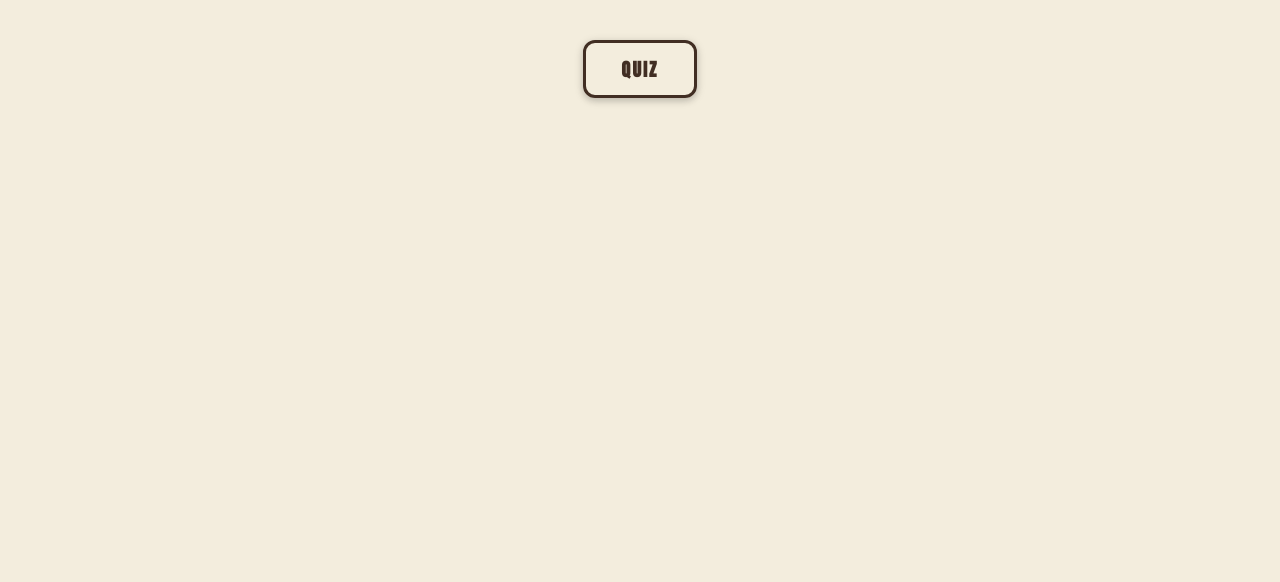
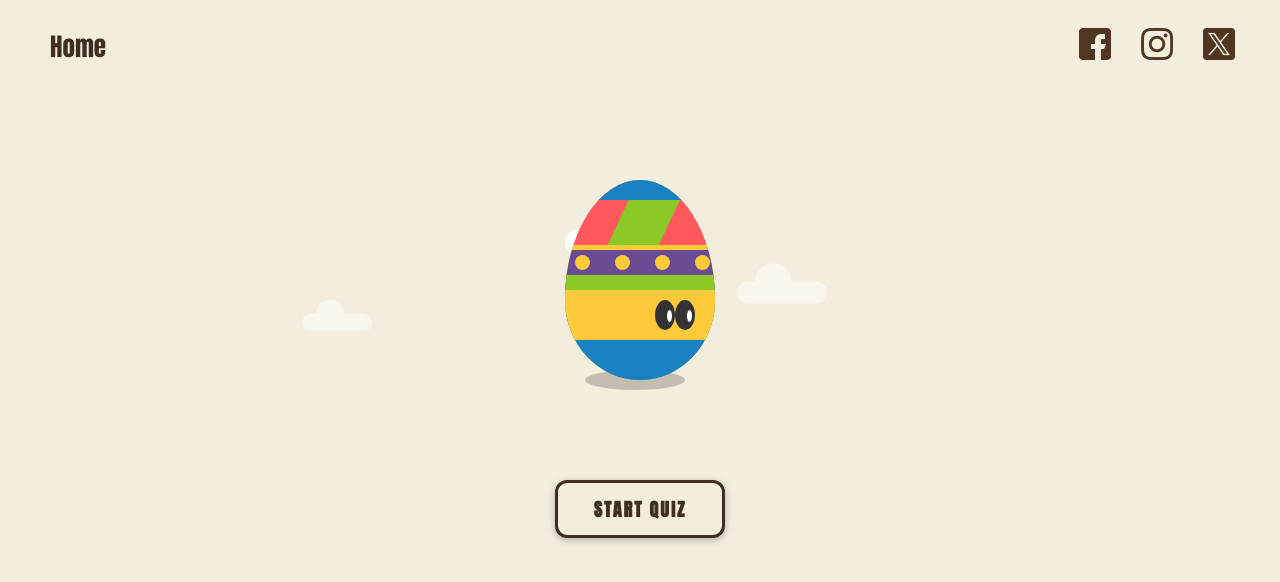
Before and after one commit to rrai23/BetLoog_G1, a plain HTML site: page quiz.html in a window 1280 px wide. Drawn offline with Linux system fonts and the light colour scheme.

Commit message:
Added an egg

```diff
--- a/quiz.html
+++ b/quiz.html
@@ -5,13 +5,41 @@
     <title>?PlaceHolder?</title>
     <meta charset="utf-8">
     <meta name="viewport" content="width=device-width, initial-scale=1.0">
-    <link rel="stylesheet" href="style.css">
+    <link rel="stylesheet" href="styles.css">
 </head>
 
 <body>
+    <header>
+        <nav class = "navbar">
+            <div class="left-nav-buttons">
+                <div class="head">
+                    <a href = "index.html">Home</a>
+                </div>
+            </div>
+
+            <div class="right-nav-buttons">
+                <a href="https://www.facebook.com" target="_blank"><img src="images/nav-bar-images/facebook-icon.png" alt="facebook-icon"></a>
+                <a href="https://www.instagram.com" target="_blank"><img src="images/nav-bar-images/instagram-icon.png" alt="instagram-icon"></a>
+                <a href="https://www.x.com" target="_blank"><img src="images/nav-bar-images/x-icon.png" alt="x-icon"></a>
+            </div>
+        </nav>
+    </header>
+    <section class="egg-section">
+        <div class="easter-animation">
+            <div class="egg">
+              <div class="eyes"></div>
+            </div>
+            <div class="shadow"></div>
+            <div class="clouds">
+              <div class="cloud1"></div>
+              <div class="cloud2"></div>
+              <div class="cloud3"></div>
+            </div>
+          </div>
+    </section>
     <div class="container">
         <input type="checkbox" id="toggle" class="toggle-checkbox">
-        <label for="toggle" class="toggle-button">Quiz</label>
+        <label for="toggle" class="toggle-button">Start Quiz</label>
         <!-- Quizies -->
         <div class="hidden-section">
             <div class="scroll-wrapper">
@@ -321,4 +349,7 @@
             </div>
         </div>
     </div>
+
+
+
 </body
--- a/styles.css
+++ b/styles.css
@@ -326,7 +326,7 @@ p {
     transition: transform 0.5s ease, max-height 0.5s ease, padding 0.5s ease;
     padding: 0 20px;
     background-color: #f8f4f2;
-    border: 3px solid #412e23;
+    border:
     border-radius: 12px;
     margin-top: 20px;
     box-shadow: 0 2px 10px rgba(0, 0, 0, 0.16), 0 3px 6px rgba(0, 0, 0, 0.1);
@@ -338,16 +338,13 @@ p {
     padding: 20px;
 }
 
-
 /* INSIDE QUIZ */
-
-
 /* QUIZ Style */
 
 .container {
     text-align: center;
     margin: 20px auto;
-    padding: 20px;
+    padding: 80px;
 }
 
 .toggle-checkbox {
@@ -563,3 +560,208 @@ p {
     border-color: green;
     color: green;
 }
+/* ANIMATION */
+/* egg section */
+.egg-section{
+    display: flex;
+    justify-content: center;
+    padding-top: 180px;
+}
+.easter-animation {
+    position: relative;
+  }
+
+  .egg {
+    position: relative;
+    width: 150px;
+    height: 200px;
+    border-radius: 50% 50% 50% 50% / 60% 60% 40% 40%;
+    background: linear-gradient(
+      295deg,
+      #ff595e 15%,
+      #8ac926 15%,
+      #8ac926 30%,
+      #ff595e 30%,
+      #ff595e 49%,
+      #8ac926 49%,
+      #8ac926 70%,
+      #ff595e 70%
+    );
+    overflow: hidden;
+    animation: bounce 1s linear infinite;
+  }
+
+  .egg:before,
+  .egg:after {
+    position: absolute;
+    content: "";
+  }
+
+  .egg:before {
+    width: 200px;
+    height: 100px;
+    background-color: #1982c4;
+    top: 160px;
+    box-shadow: 0 -50px #ffca3a, 0 -65px #8ac926, 0 -90px #6a4c93, 0 -95px #ffca3a;
+  }
+
+  .egg:after {
+    border-radius: 50%;
+    width: 15px;
+    height: 15px;
+    background-color: #ffca3a;
+    left: 90px;
+    top: 75px;
+    box-shadow: -40px 0 #ffca3a, 40px 0 #ffca3a, -80px 0 #ffca3a, -120px 0 #ffca3a;
+  }
+
+  .eyes {
+    position: absolute;
+    background-color: #333;
+    border-radius: 50%;
+    width: 20px;
+    height: 30px;
+    left: 90px;
+    top: 120px;
+    box-shadow: 20px 0 #333;
+  }
+
+  .eyes:before {
+    position: absolute;
+    content: "";
+    background-color: #fff;
+    width: 5px;
+    height: 12px;
+    border-radius: 50%;
+    left: 12px;
+    top: 10px;
+    box-shadow: 20px 0 #fff;
+  }
+
+  .eyes:after {
+    content: "";
+    position: absolute;
+    width: 200px;
+    height: 30px;
+    background-color: #1982c4;
+    top: -130px;
+    left: -100px;
+  }
+
+  @keyframes bounce {
+    0% {
+      transform: scale(1, 1) translateY(0);
+    }
+    10% {
+      transform: scale(1.1, 0.9) translateY(0);
+    }
+    30% {
+      transform: scale(0.9, 1.1) translateY(-70px) translateX(30px);
+    }
+    50% {
+      transform: scale(1.05, 0.95) translateY(0) translateX(30px) rotate(-10deg);
+    }
+    58% {
+      transform: scale(1, 1) translateY(-7px) translateX(0);
+    }
+    65% {
+      transform: scale(1, 1) translateY(0);
+    }
+    100% {
+      transform: scale(1, 1) translateY(0);
+    }
+  }
+
+  .shadow {
+    position: absolute;
+    z-index: -1;
+    background-color: rgba(0, 0, 0, 0.2);
+    width: 100px;
+    height: 20px;
+    border-radius: 50%;
+    left: 20px;
+    top: 190px;
+    animation: move 1s linear infinite;
+  }
+
+  @keyframes move {
+    0% {
+      transform: translateX(0);
+    }
+    10% {
+      transform: translateX(0) scale(0.8);
+    }
+    30% {
+      transform: translateX(0) scale(0.8);
+    }
+    50% {
+      transform: translateX(30px) scale(0.7);
+    }
+    58% {
+      transform: translateX(20px);
+    }
+    65% {
+      transform: translateX(0);
+    }
+    100% {
+      transform: translateX(0);
+    }
+  }
+
+  .clouds {
+    position: absolute;
+    width: 500px;
+  }
+
+  .cloud1,
+  .cloud2,
+  .cloud3 {
+    position: absolute;
+    background-color: white;
+    width: 100px;
+    height: 25px;
+    border-radius: 100px;
+  }
+
+  .cloud1:before,
+  .cloud2:before,
+  .cloud3:before {
+    position: absolute;
+    content: "";
+    width: 40px;
+    height: 40px;
+    top: -20px;
+    left: 20px;
+    background-color: white;
+    border-radius: 50%;
+  }
+
+  .cloud1 {
+    top: -150px;
+    z-index: -1;
+    animation: clouds 2s linear infinite;
+  }
+
+  .cloud2 {
+    top: -70px;
+    opacity: 0.5;
+    transform: scale(0.7);
+    animation: clouds 1.8s linear infinite;
+  }
+
+  .cloud3 {
+    top: -100px;
+    opacity: 0.5;
+    transform: scale(0.9);
+    animation: clouds 1.5s linear infinite;
+    z-index: -2;
+  }
+
+  @keyframes clouds {
+    from {
+      left: 500px;
+    }
+    to {
+      left: -500px;
+    }
+  }
```
